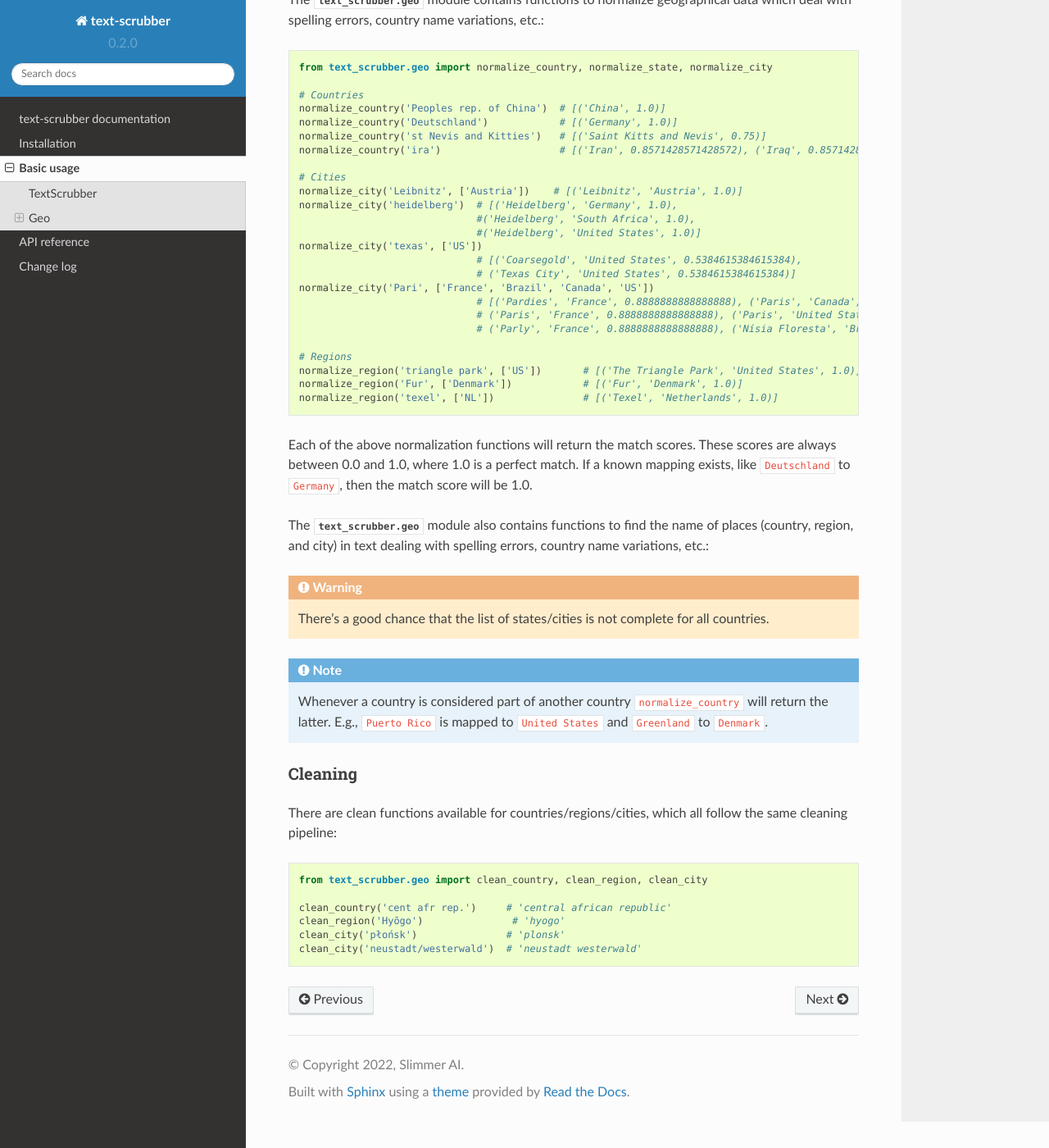
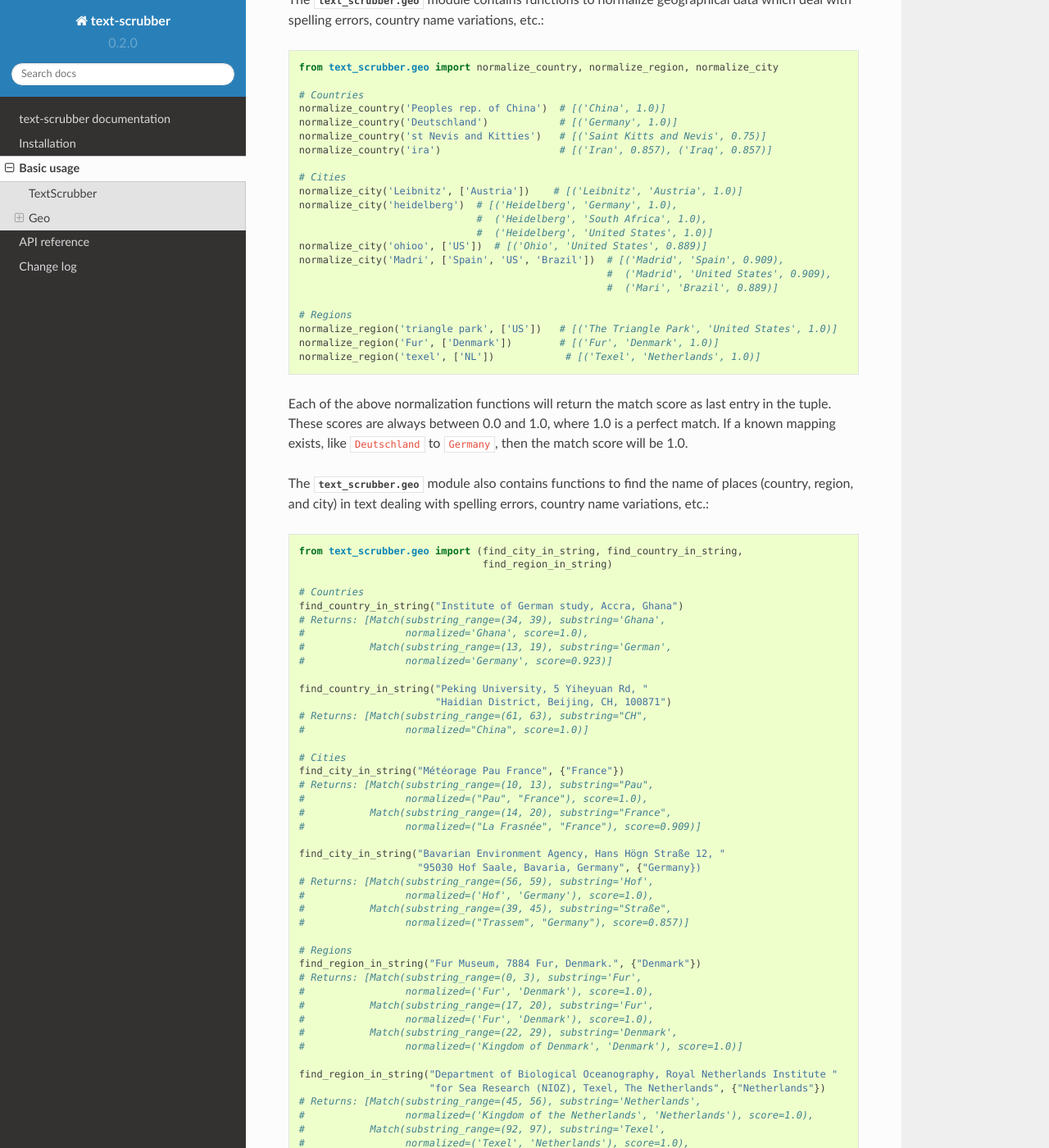
Before and after one commit to sybrenjansen/text-scrubber, a Sphinx documentation site: the page built from docs/usage.rst, in a window 1280 px wide and 1400 px high, scrolled down 959 px. Shown: the whole window at 82% size. Built offline with Sphinx 7.4.7 and the Read the Docs theme 2.0.0, drawn with Linux system fonts in a browser that asks for light colours; some of the changed text lies outside the part shown.

Commit message:
Updated docs

```diff
--- a/docs/changelog.rst
+++ b/docs/changelog.rst
@@ -3,13 +3,25 @@
 
 Master
 ------
-- :meth:`text_scrubber.geo.normalize_country`, :meth:`text_scrubber.geo.normalize_state`, and
-  :meth:`text_scrubber.geo.normalize_city` now optionally return the match scores
-- Fixed replacement patterns for normalizing countries
-- Few entries in country mapping updated
+
+- Renamed `normalize_state` to :meth:`text_scrubber.geo.normalize_region`, as it now handles all kinds of regions
+- Expanded countries, regions, and cities with geonames database, increasing the completeness of the geo database
+- :meth:`text_scrubber.geo.normalize_country`, :meth:`text_scrubber.geo.normalize_region`, and
+  :meth:`text_scrubber.geo.normalize_city` now return the match scores as well
+- :meth:`text_scrubber.geo.normalize_region` and :meth:`text_scrubber.geo.normalize_city` also return the corresponding
+  normalized country
+- Added :meth:`text_scrubber.geo.find_country_in_string`, :meth:`text_scrubber.geo.find_city_in_string`, and
+  :meth:`text_scrubber.geo.find_region_in_string` functions that find a location in a string
+- Updated cleaning pipeline of :meth:`text_scrubber.geo.clean_country`, :meth:`text_scrubber.geo.clean_city`, and
+  :meth:`text_scrubber.geo.clean_region`
+- Added ``case_sensitive`` boolean flag to :meth:`text_scrubber.text_scrubber.TextScrubber.remove_stop_words`
+- Improved speed of trigram matching by mapping trigrams to integer indices
+
 0.2.1
 -----
+
 *(2022-03-02)*
+
 - Information about the cities in a country is loaded on the fly.
 
 0.2.0
--- a/docs/install.rst
+++ b/docs/install.rst
@@ -15,6 +15,7 @@
 
 Python packages (installed automatically when installing ``text-scrubber``):
 
+- anyascii
 - num2words
 - python-Levenshtein
-- anyascii
+- tqdm
--- a/docs/reference.rst
+++ b/docs/reference.rst
@@ -19,12 +19,18 @@
 
 .. autofunction:: text_scrubber.geo.normalize_country
 
-.. autofunction:: text_scrubber.geo.normalize_state
+.. autofunction:: text_scrubber.geo.normalize_region
 
 .. autofunction:: text_scrubber.geo.normalize_city
 
 .. autofunction:: text_scrubber.geo.clean_country
 
-.. autofunction:: text_scrubber.geo.clean_state
+.. autofunction:: text_scrubber.geo.clean_region
 
 .. autofunction:: text_scrubber.geo.clean_city
+
+.. autofunction:: text_scrubber.geo.find_country_in_string
+
+.. autofunction:: text_scrubber.geo.find_region_in_string
+
+.. autofunction:: text_scrubber.geo.find_city_in_string
--- a/docs/usage.rst
+++ b/docs/usage.rst
@@ -45,70 +45,84 @@
 
 .. code-block:: python
 
-    from text_scrubber.geo import normalize_country, normalize_state, normalize_city
+    from text_scrubber.geo import normalize_country, normalize_region, normalize_city
 
     # Countries
     normalize_country('Peoples rep. of China')  # [('China', 1.0)]
     normalize_country('Deutschland')            # [('Germany', 1.0)]
     normalize_country('st Nevis and Kitties')   # [('Saint Kitts and Nevis', 0.75)]
-    normalize_country('ira')                    # [('Iran', 0.8571428571428572), ('Iraq', 0.8571428571428572)]
+    normalize_country('ira')                    # [('Iran', 0.857), ('Iraq', 0.857)]
 
     # Cities
     normalize_city('Leibnitz', ['Austria'])    # [('Leibnitz', 'Austria', 1.0)]
     normalize_city('heidelberg')  # [('Heidelberg', 'Germany', 1.0),
-                                  #('Heidelberg', 'South Africa', 1.0),
-                                  #('Heidelberg', 'United States', 1.0)]
-    normalize_city('texas', ['US'])
-                                  # [('Coarsegold', 'United States', 0.5384615384615384),
-                                  # ('Texas City', 'United States', 0.5384615384615384)]
-    normalize_city('Pari', ['France', 'Brazil', 'Canada', 'US'])
-                                  # [('Pardies', 'France', 0.8888888888888888), ('Paris', 'Canada', 0.8888888888888888),
-                                  # ('Paris', 'France', 0.8888888888888888), ('Paris', 'United States', 0.8888888888888888),
-                                  # ('Parly', 'France', 0.8888888888888888), ('Nísia Floresta', 'Brazil', 0.8), ('Taunoa', 'France', 0.5)]
+                                  #  ('Heidelberg', 'South Africa', 1.0),
+                                  #  ('Heidelberg', 'United States', 1.0)]
+    normalize_city('ohioo', ['US'])  # [('Ohio', 'United States', 0.889)]
+    normalize_city('Madri', ['Spain', 'US', 'Brazil'])  # [('Madrid', 'Spain', 0.909),
+                                                        #  ('Madrid', 'United States', 0.909),
+                                                        #  ('Mari', 'Brazil', 0.889)]
 
     # Regions
-    normalize_region('triangle park', ['US'])       # [('The Triangle Park', 'United States', 1.0)]
-    normalize_region('Fur', ['Denmark'])            # [('Fur', 'Denmark', 1.0)]
-    normalize_region('texel', ['NL'])               # [('Texel', 'Netherlands', 1.0)]
+    normalize_region('triangle park', ['US'])   # [('The Triangle Park', 'United States', 1.0)]
+    normalize_region('Fur', ['Denmark'])        # [('Fur', 'Denmark', 1.0)]
+    normalize_region('texel', ['NL'])            # [('Texel', 'Netherlands', 1.0)]
 
-Each of the above normalization functions will return the match scores.
-These scores are always between 0.0 and 1.0, where 1.0 is a perfect match. If a known mapping exists, like
-``Deutschland`` to ``Germany``, then the match score will be 1.0.
+Each of the above normalization functions will return the match score as last entry in the tuple. These scores are
+always between 0.0 and 1.0, where 1.0 is a perfect match. If a known mapping exists, like ``Deutschland`` to
+``Germany``, then the match score will be 1.0.
 
-The :obj:`text_scrubber.geo` module also contains functions to find the name of places (country, region, and city) in text dealing with spelling errors,
-country name variations, etc.:
+The :obj:`text_scrubber.geo` module also contains functions to find the name of places (country, region, and city) in
+text dealing with spelling errors, country name variations, etc.:
 
 .. code-block:: python
-    from text_scrubber.geo import find_city_in_string, find_country_in_string, find_region_in_string
+
+    from text_scrubber.geo import (find_city_in_string, find_country_in_string,
+                                   find_region_in_string)
 
     # Countries
     find_country_in_string("Institute of German study, Accra, Ghana")
-                                # [Match(substring_range=(34, 39), substring='Ghana', normalized='Ghana', score=1.0),
-                                # Match(substring_range=(13, 19), substring='German', normalized='Germany', score=0.9230769230769231)]
-    find_country_in_string("Peking University, 5 Yiheyuan Rd, Haidian District, Beijing, CH, 100871")
-                                # [Match(substring_range=(61, 63), substring="CH", normalized="China", score=1.0,)]
+    # Returns: [Match(substring_range=(34, 39), substring='Ghana',
+    #                 normalized='Ghana', score=1.0),
+    #           Match(substring_range=(13, 19), substring='German',
+    #                 normalized='Germany', score=0.923)]
+
+    find_country_in_string("Peking University, 5 Yiheyuan Rd, "
+                           "Haidian District, Beijing, CH, 100871")
+    # Returns: [Match(substring_range=(61, 63), substring="CH",
+    #                 normalized="China", score=1.0)]
 
     # Cities
     find_city_in_string("Météorage Pau France", {"France"})
-                                # [Match(substring_range=(10, 13), substring="Pau", normalized=("Pau", "France"), score=1.0,),
-                                # Match( substring_range=(14, 20), substring="France", normalized=("La Frasnée", "France"), score=0.9090909090909091,)]
-    find_city_in_string("Bavarian Environment Agency, Hans Högn Straße 12, 95030 Hof Saale, Bavaria, Germany", {"Germany})
-                                # [Match(substring_range=(56, 59), substring='Hof', normalized=('Hof', 'Germany'), score=1.0),
-                                # Match(substring_range=(39, 45), substring="Straße", normalized=("Trassem", "Germany"), score=0.8571428571428572,)]
+    # Returns: [Match(substring_range=(10, 13), substring="Pau",
+    #                 normalized=("Pau", "France"), score=1.0),
+    #           Match(substring_range=(14, 20), substring="France",
+    #                 normalized=("La Frasnée", "France"), score=0.909)]
+
+    find_city_in_string("Bavarian Environment Agency, Hans Högn Straße 12, "
+                        "95030 Hof Saale, Bavaria, Germany", {"Germany})
+    # Returns: [Match(substring_range=(56, 59), substring='Hof',
+    #                 normalized=('Hof', 'Germany'), score=1.0),
+    #           Match(substring_range=(39, 45), substring="Straße",
+    #                 normalized=("Trassem", "Germany"), score=0.857)]
 
     # Regions
     find_region_in_string("Fur Museum, 7884 Fur, Denmark.", {"Denmark"})
-                                # [Match(substring_range=(0, 3), substring='Fur', normalized=('Fur', 'Denmark'), score=1.0),
-                                # Match(substring_range=(17, 20), substring='Fur', normalized=('Fur', 'Denmark'), score=1.0),
-                                # Match(substring_range=(22, 29), substring='Denmark', normalized=('Kingdom of Denmark', 'Denmark'), score=1.0)]
-    find_region_in_string("Department of Biological Oceanography, Royal Netherlands Institute for Sea Research (NIOZ), Texel, The Netherlands", {"Netherlands"})
-                                # [Match(substring_range=(45, 56), substring='Netherlands', normalized=('Kingdom of the Netherlands', 'Netherlands'), score=1.0),
-                                # Match(substring_range=(92, 97), substring='Texel', normalized=('Texel', 'Netherlands'), score=1.0),
-                                # Match(substring_range=(103, 114), substring='Netherlands', normalized=('Kingdom of the Netherlands', 'Netherlands'), score=1.0)]
+    # Returns: [Match(substring_range=(0, 3), substring='Fur',
+    #                 normalized=('Fur', 'Denmark'), score=1.0),
+    #           Match(substring_range=(17, 20), substring='Fur',
+    #                 normalized=('Fur', 'Denmark'), score=1.0),
+    #           Match(substring_range=(22, 29), substring='Denmark',
+    #                 normalized=('Kingdom of Denmark', 'Denmark'), score=1.0)]
 
-.. warning::
-
-    There's a good chance that the list of states/cities is not complete for all countries.
+    find_region_in_string("Department of Biological Oceanography, Royal Netherlands Institute "
+                          "for Sea Research (NIOZ), Texel, The Netherlands", {"Netherlands"})
+    # Returns: [Match(substring_range=(45, 56), substring='Netherlands',
+    #                 normalized=('Kingdom of the Netherlands', 'Netherlands'), score=1.0),
+    #           Match(substring_range=(92, 97), substring='Texel',
+    #                 normalized=('Texel', 'Netherlands'), score=1.0),
+    #           Match(substring_range=(103, 114), substring='Netherlands',
+    #                 normalized=('Kingdom of the Netherlands', 'Netherlands'), score=1.0)]
 
 .. note::
 
@@ -126,6 +140,6 @@
     from text_scrubber.geo import clean_country, clean_region, clean_city
 
     clean_country('cent afr rep.')     # 'central african republic'
-    clean_region('Hyōgo')               # 'hyogo'
+    clean_region('Hyōgo')              # 'hyogo'
     clean_city('płońsk')               # 'plonsk'
     clean_city('neustadt/westerwald')  # 'neustadt westerwald'
```
Also changed, not shown: README.rst (+99 -21 lines).
